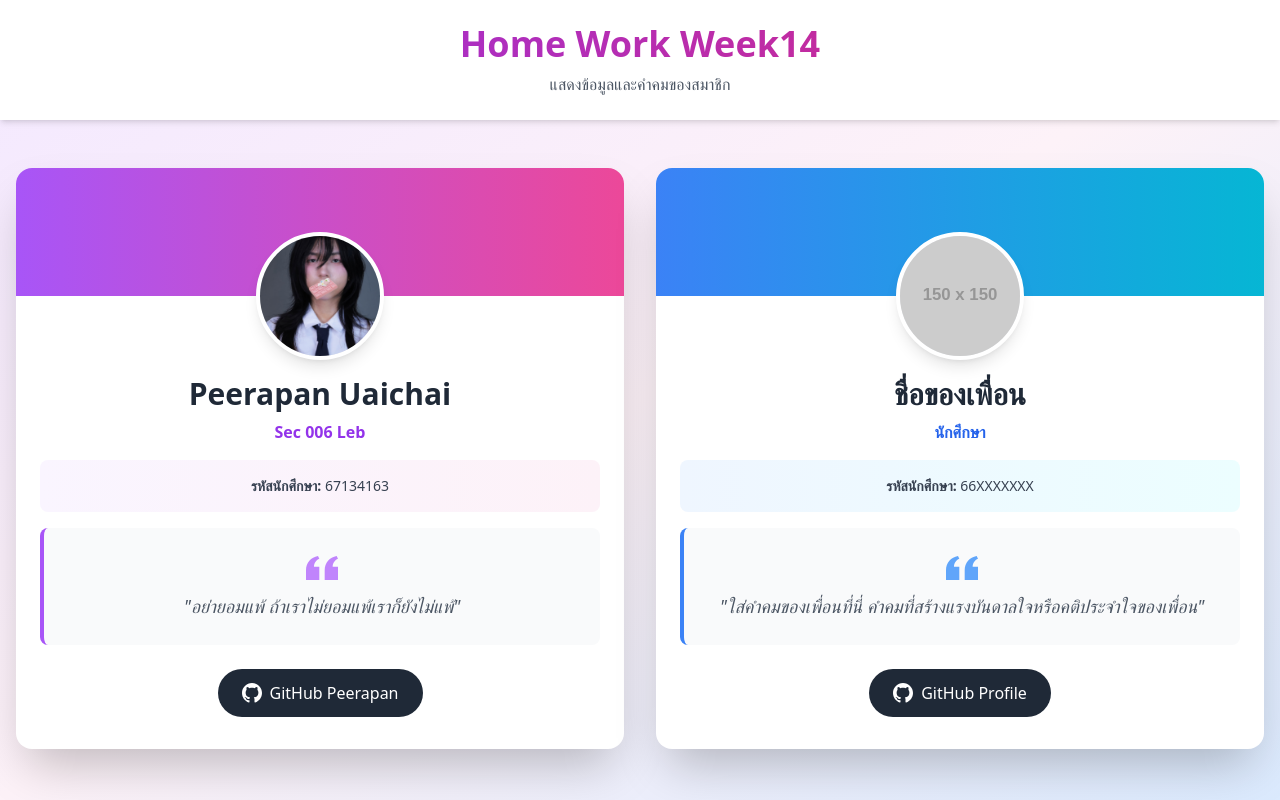
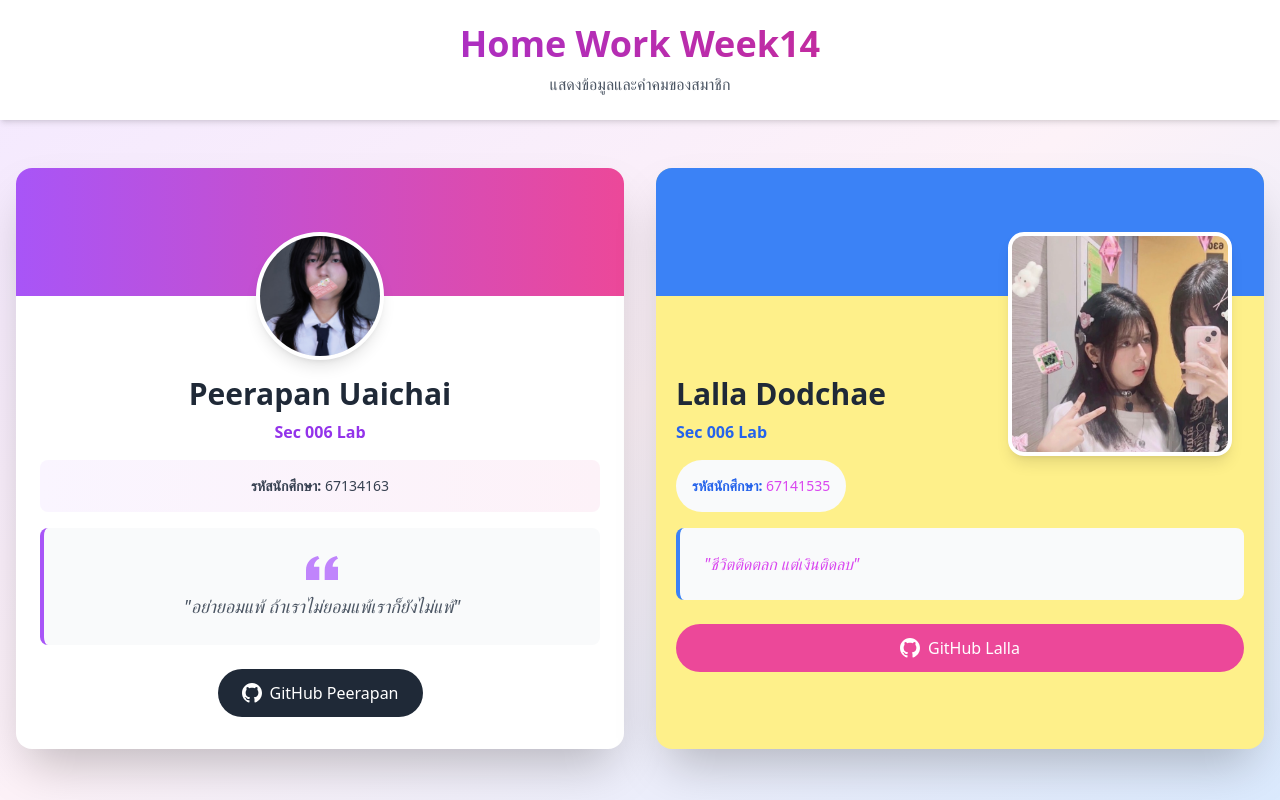
Before and after one commit to Peerapan-uai/home-work, a plain HTML site: page index.html in a window 1280 px wide. Drawn offline with nearby package versions, Linux system fonts and the light colour scheme; placeholder pictures from the web are drawn by us.

Commit message:
อัปเดตโดยลัลลา

```diff
--- a/index.html
+++ b/index.html
@@ -34,7 +34,7 @@
 
                     <div class="pt-20 text-center">
                         <h2 class="text-3xl font-bold text-gray-800 mb-2">Peerapan Uaichai</h2>
-                        <p class="text-purple-600 font-semibold mb-4">Sec 006 Leb</p>
+                        <p class="text-purple-600 font-semibold mb-4">Sec 006 Lab</p>
                         <div class="bg-gradient-to-r from-purple-50 to-pink-50 rounded-lg p-4 mb-4">
                             <p class="text-gray-700 text-sm">
                                 <span class="font-semibold">รหัสนักศึกษา:</span> 67134163
@@ -60,39 +60,36 @@
                     </div>
                 </div>
             </div>
-            <div class="bg-white rounded-2xl shadow-2xl overflow-hidden transform hover:scale-105 transition duration-300">
-                <div class="bg-gradient-to-r from-blue-500 to-cyan-500 h-32"></div>
-                <div class="relative px-6 pb-8">
-                    <div class="absolute -top-16 left-1/2 transform -translate-x-1/2">
-                        <div class="w-32 h-32 rounded-full border-4 border-white shadow-lg overflow-hidden bg-gray-200 flex items-center justify-center">
-                            <img src="https://via.placeholder.com/150" alt="Friend Photo" class="w-full h-full object-cover">
+            <div class="bg-yellow-200 rounded-2xl shadow-2xl overflow-hidden transform hover:scale-105 transition duration-300">
+                <div class="bg-blue-500 h-32"></div>
+                <div class="relative px-5 pb-5">
+                    <div class="absolute -top-16 right-8 ">
+                        <div class=" w-56 h-56 rounded-2xl border-4 border-white shadow-lg overflow-hidden bg-gray-200 flex items-center justify-center">
+                            <img src="IMG_6348.jpg" alt="Friend Photo" class="w-full h-full object-cover">
                         </div>
                     </div>
-                    <div class="pt-20 text-center">
-                        <h2 class="text-3xl font-bold text-gray-800 mb-2">ชื่อของเพื่อน</h2>
-                        <p class="text-blue-600 font-semibold mb-4">นักศึกษา</p>
+                    <div class="pt-20">
+                        <h2 class="text-3xl text-gray-600 font-bold text-gray-800 mb-2">Lalla Dodchae</h2>
+                        <p class="text-blue-600 font-semibold mb-4">Sec 006 Lab</p>
 
-                        <div class="bg-gradient-to-r from-blue-50 to-cyan-50 rounded-lg p-4 mb-4">
-                            <p class="text-gray-700 text-sm">
-                                <span class="font-semibold">รหัสนักศึกษา:</span> 66XXXXXXX
+                        <div class="bg-gray-50 rounded-full p-4 mb-4 w-fit">
+                            <p class="text-fuchsia-500 text-sm">
+                                <span class="text-blue-600
+                                font-semibold">รหัสนักศึกษา:</span> 67141535
                             </p>
                         </div>
 
-                        <div class="bg-gray-50 rounded-lg p-6 border-l-4 border-blue-500">
-                            <svg class="w-8 h-8 text-blue-400 mx-auto mb-2" fill="currentColor" viewBox="0 0 24 24">
-                                <path d="M14.017 21v-7.391c0-5.704 3.731-9.57 8.983-10.609l.995 2.151c-2.432.917-3.995 3.638-3.995 5.849h4v10h-9.983zm-14.017 0v-7.391c0-5.704 3.748-9.57 9-10.609l.996 2.151c-2.433.917-3.996 3.638-3.996 5.849h3.983v10h-9.983z"/>
-                            </svg>
-                            <p class="text-gray-600 italic text-lg leading-relaxed">
-                                "ใส่คำคมของเพื่อนที่นี่ คำคมที่สร้างแรงบันดาลใจหรือคติประจำใจของเพื่อน"
+                        <div class="bg-gray-50 rounded-lg  border-l-4 border-blue-500 flex flex-col gap-4 p-6 ">
+                            <p class="text-fuchsia-500 italic ">"ชีวิตติดตลก แต่เงินติดลบ"
                             </p>
                         </div>
 
                         <div class="mt-6">
-                            <a href="https://github.com/friendusername" target="_blank" class="inline-flex items-center gap-2 bg-gray-800 text-white px-6 py-3 rounded-full hover:bg-gray-700 transition duration-300">
+                            <a href="https://github.com/Lalla-Dodchare?tab=repositories" target="_blank" class="flex items-center justify-center gap-2 bg-pink-500  text-white w-full px-6 py-3 rounded-full hover:bg-gray-700 transition duration-300">
                                 <svg class="w-5 h-5" fill="currentColor" viewBox="0 0 24 24">
                                     <path d="M12 0c-6.626 0-12 5.373-12 12 0 5.302 3.438 9.8 8.207 11.387.599.111.793-.261.793-.577v-2.234c-3.338.726-4.033-1.416-4.033-1.416-.546-1.387-1.333-1.756-1.333-1.756-1.089-.745.083-.729.083-.729 1.205.084 1.839 1.237 1.839 1.237 1.07 1.834 2.807 1.304 3.492.997.107-.775.418-1.305.762-1.604-2.665-.305-5.467-1.334-5.467-5.931 0-1.311.469-2.381 1.236-3.221-.124-.303-.535-1.524.117-3.176 0 0 1.008-.322 3.301 1.23.957-.266 1.983-.399 3.003-.404 1.02.005 2.047.138 3.006.404 2.291-1.552 3.297-1.23 3.297-1.23.653 1.653.242 2.874.118 3.176.77.84 1.235 1.911 1.235 3.221 0 4.609-2.807 5.624-5.479 5.921.43.372.823 1.102.823 2.222v3.293c0 .319.192.694.801.576 4.765-1.589 8.199-6.086 8.199-11.386 0-6.627-5.373-12-12-12z"/>
                                 </svg>
-                                GitHub Profile
+                                GitHub Lalla
                             </a>
                         </div>
                     </div>
```
Also changed, not shown: IMG_6348.jpg (added).
